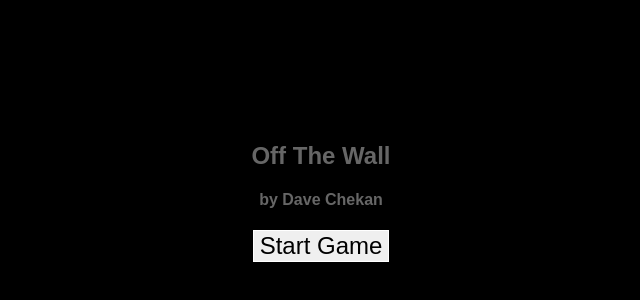
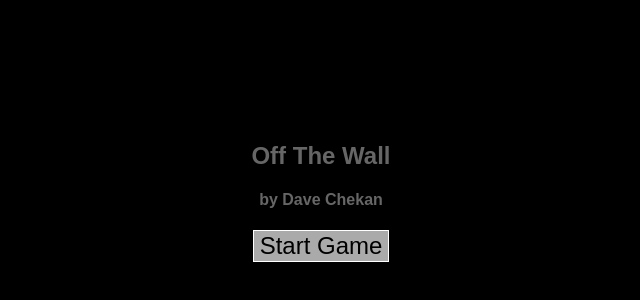
Before and after one commit to davechekan/off-the-wall, a website: page index.html in a window 1280 px wide. Shown: the part 78-378 px from the top of the page, without its empty margins (319-959 px from the left). Drawn offline with Linux system fonts and the light colour scheme.

Commit message:
fix(title) : Fix start button background on iOS

```diff
--- a/css/style.css
+++ b/css/style.css
@@ -44,5 +44,6 @@ body{
 }
 button {
     border: 1px solid white;
+    background-color: #AAA;
     font-size:24px;
 }
```
